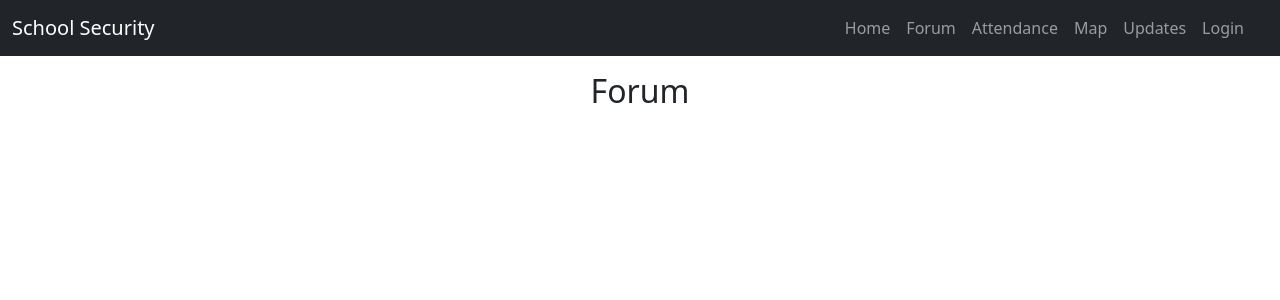
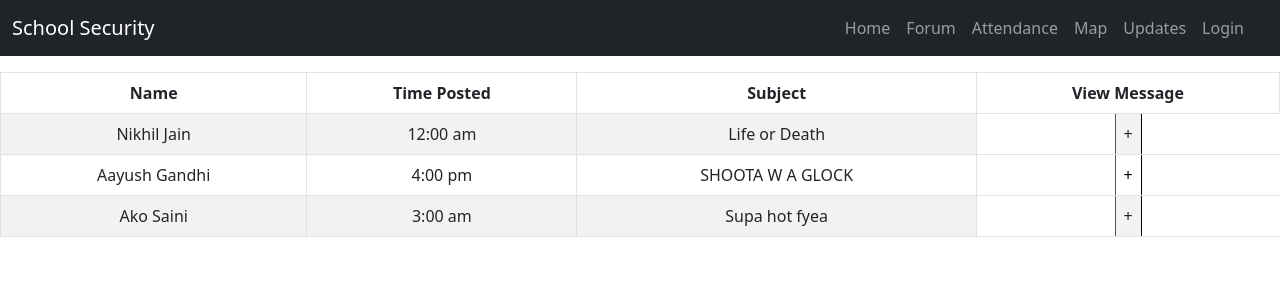
Before and after one commit to Jay-Bhalala/school-security-app, a React (Create React App) app: page /forum in a window 1280 px wide. Shown: the top 300 px of the page. Built offline with nearby package versions, Linux system fonts and the light colour scheme.

Commit message:
forum second commit

```diff
--- a/src/components/Forum.js
+++ b/src/components/Forum.js
@@ -1,13 +1,40 @@
 import React from "react";
 
+import Table from 'react-bootstrap/Table';
+
 function Forum() {
-    return (
-      <div>
-        <h2>
-            Forum
-        </h2>
-      </div>
-    );
+  return (
+    <Table striped bordered hover>
+      <thead>
+        <tr>
+          <th>Name</th>
+          <th>Time Posted</th>
+          <th>Subject</th>
+          <th>View Message</th>
+        </tr>
+      </thead>
+      <tbody>
+        <tr>
+          <td>Nikhil Jain</td>
+          <td>12:00 am</td>
+          <td>Life or Death</td>
+          <button>+</button>
+        </tr>
+        <tr>
+          <td>Aayush Gandhi</td>
+          <td>4:00 pm</td>
+          <td>SHOOTA W A GLOCK</td>
+          <button>+</button>
+        </tr>
+        <tr>
+          <td>Ako Saini</td>
+          <td>3:00 am</td>
+          <td>Supa hot fyea</td>
+          <button>+</button>
+        </tr>
+      </tbody>
+    </Table>
+  );
 }
 
 export default Forum;
```
